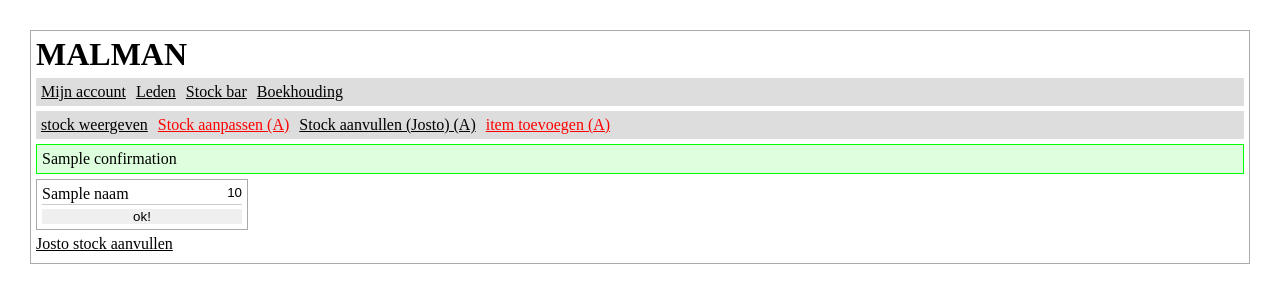
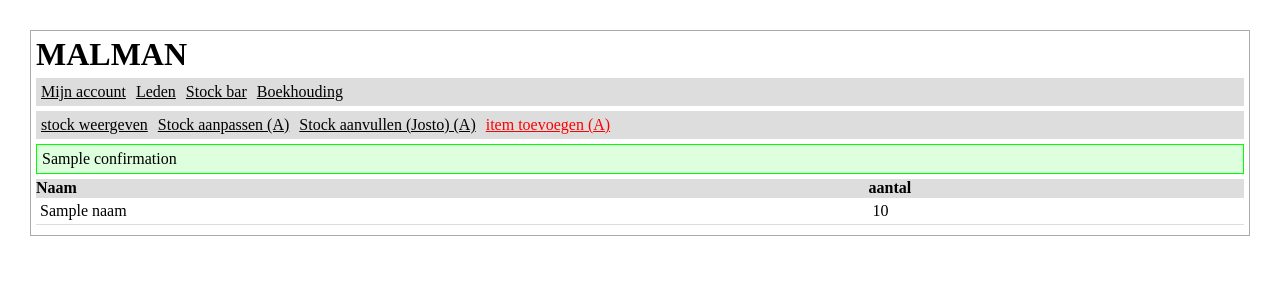
Before and after one commit to voidwarranties/MALMan, a Flask app: template templates/stock.html in a window 1280 px wide. Shown: the top 303 px of the page. Run offline with Flask 2, Linux system fonts and the light colour scheme; the template is opened without the code that fills it: most values are stand-ins (such as "Sample title", 1, 10 or a date in 2020).

Commit message:
mv stock.html to stock_aanpassen.html, create stock.html as a general overview of stock

```diff
--- a/MALMan.py
+++ b/MALMan.py
@@ -73,8 +73,14 @@ def ledenlijst():
     return render_template('ledenlijst.html')
 
 
+@app.route("/stock")
+def stock():
+    dranken = Dranken.query.all()
+    return render_template('stock.html', lijst=dranken, error=error)
+
 @app.route("/stock_aanvullen", methods=['GET', 'POST'])
 def stock_aanvullen():
+    dranken = Dranken.query.filter_by(josto=True).all()
     confirmation = ""
     if request.method == 'POST':
         for ind in request.form.getlist('check[]'):
@@ -82,13 +88,12 @@ def stock_aanvullen():
             confirmation += "="
             confirmation += request.form["amount_" + ind]
             confirmation += ", "
-
-    dranken = Dranken.query.filter_by(josto=True).all()
     return render_template('stock_aanvullen.html', lijst=dranken, confirmation=confirmation, error=error)
 
 
-@app.route("/stock", methods=['GET', 'POST'])
-def stock():
+@app.route("/stock_aanpassen", methods=['GET', 'POST'])
+def stock_aanpassen():
+    dranken = Dranken.query.all()
     confirmation = ""
     if request.method == 'POST':
         for ind in request.form.getlist('ind[]'):
@@ -96,10 +101,7 @@ def stock():
             confirmation += "="
             confirmation += request.form["amount_" + ind]
             confirmation += ", "
-
-    #dit moet uiteraard dynamisch worden
-    dranken = Dranken.query.all()
-    return render_template('stock.html', lijst=dranken, confirmation=confirmation, error=error)
+    return render_template('stock_aanpassen.html', lijst=dranken, confirmation=confirmation, error=error)
 
 if __name__ == '__main__':
     app.run()
--- a/templates/header.html
+++ b/templates/header.html
@@ -30,7 +30,7 @@
 {% elif category == "stock" %}
 			<ul id="menu" class="cf">
 				<li><a href="stock">stock weergeven</a></li>
-				<li><a href="#">Stock aanpassen (A)</a></li>
+				<li><a href="stock_aanpassen">Stock aanpassen (A)</a></li>
 				<li><a href="stock_aanvullen">Stock aanvullen (Josto) (A)</a></li>
 				<li><a href="#">item toevoegen (A)</a></li>
 			</ul>
--- a/templates/stock.html
+++ b/templates/stock.html
@@ -1,16 +1,25 @@
 {% set category = "stock" %}
 {% include 'header.html' %}
-			<form id="stock_aanpassen" method="POST" class="cf">
-				<ul>
+<script type="text/javascript" src="{{ url_for('static', filename='jquery-latest.js') }}"></script>
+<script type="text/javascript" src="{{ url_for('static', filename='jquery.tablesorter.js') }}"></script>
+<script type="text/javascript">
+		$(function() { $("#drankenlijst").tablesorter(); } );
+</script>
+
+<table id="drankenlijst">
+	<thead>
+		<tr>
+			<th>Naam</th>
+			<th>aantal</th>
+		</tr>
+	</thead>
+	<tbody>
 {% for entry in lijst %}
-					<li class="cf">
-						<label>{{ entry.naam }}</label>
-						<input type="text" value="{{ entry.stock }}" name="amount_{{ entry.id }}" {% if entry.stock < 0 %}class="error"{% endif %} />
-						<input type="hidden" name="ind[]" value="{{ entry.id }}">
-					</li>
+		<tr>
+			<td>{{ entry.naam }}</td>
+			<td>{{ entry.stock }}</td>
+		</tr>
 {% endfor %}
-				</ul>
-				<input type="submit" name="stock_aanpassen" value="ok!" />
-			</form>
-			<p><a href="aanvullen">Josto stock aanvullen</a></p>
+	</tbody>
+</table>
 {% include 'footer.html' %}
```
Also changed, not shown: templates/stock_aanpassen.html (added, +15 -0 lines).
